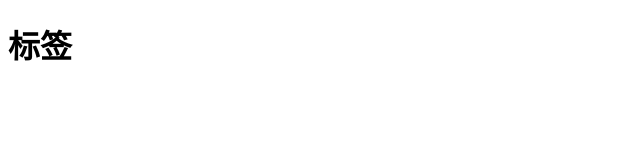
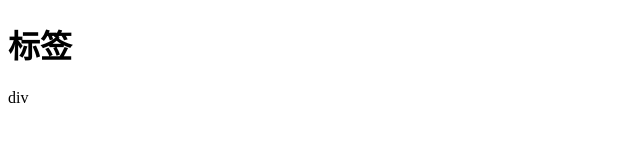
Before and after one commit to lzy1399203990/index1, a plain HTML site: page index.html in a window 1280 px wide. Shown: the full height of the page, 0-640 px from the left. Drawn offline with Linux system fonts and the light colour scheme.

Commit message:
Update index.html

```diff
--- a/index.html
+++ b/index.html
@@ -7,5 +7,6 @@
 </head>
 <body>
     <h1>标签</h1>
+    <div>div</div>
 </body>
 </html>
```
